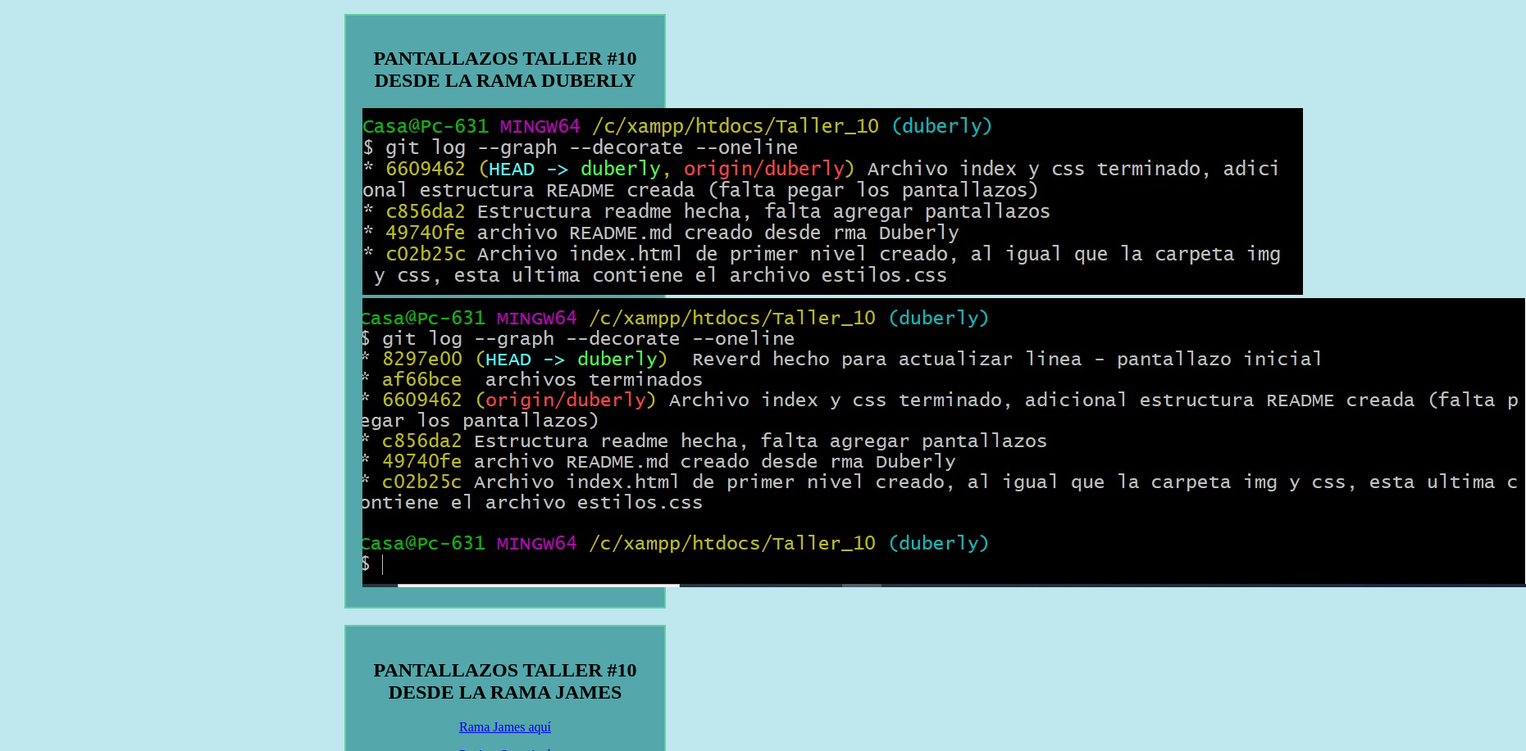
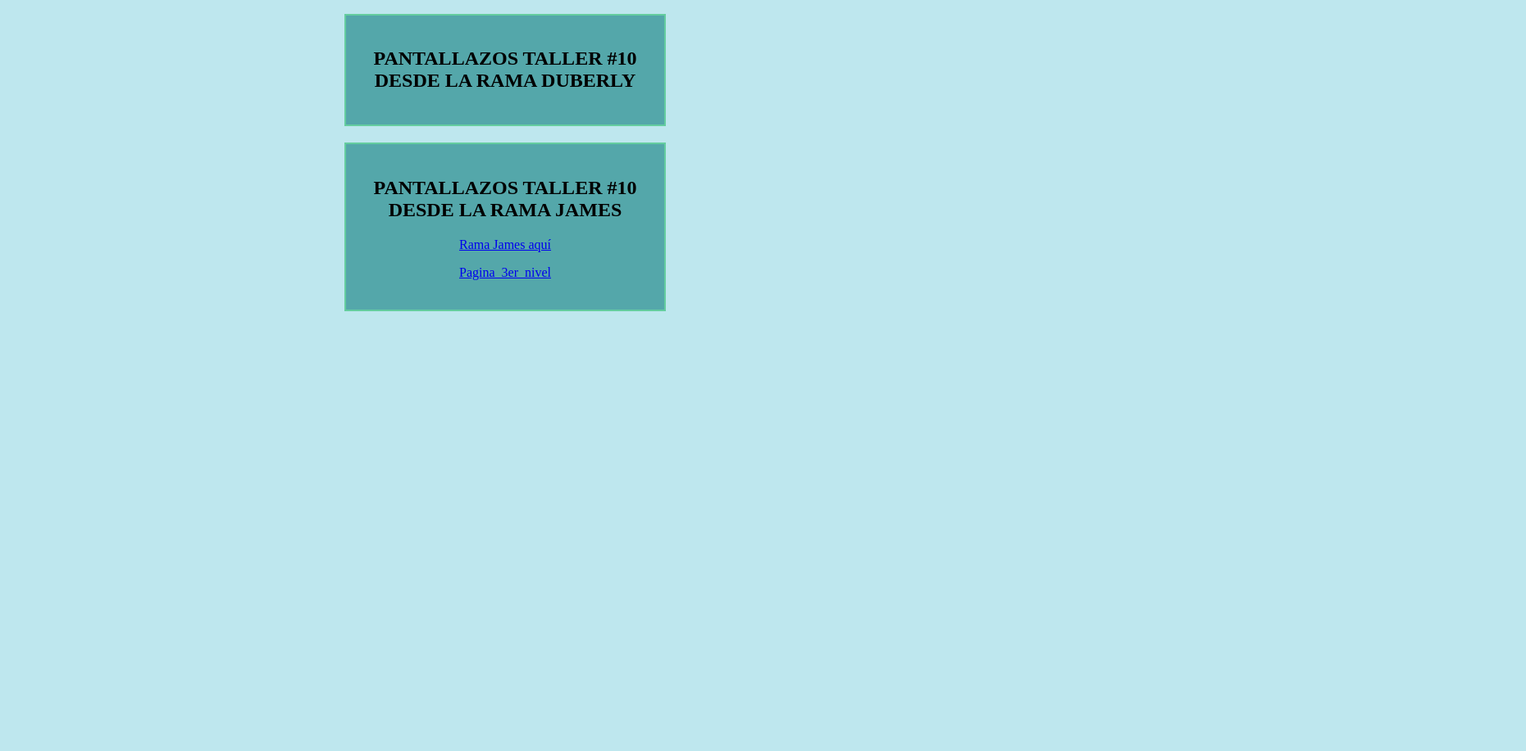
Before and after one commit to JamesGV/Taller_10, a plain HTML site: page index.html in a window 1280 px wide. Shown: the part 420-1337 px from the top of the page at 82% size, 1861 px wide, since content can reach past the window. After the commit the page ends 900 px from the top, so only its background shows below. Drawn offline with Linux system fonts and the light colour scheme.

```diff
--- a/index.html
+++ b/index.html
@@ -12,8 +12,7 @@
     </div>
     <div>
         <h2>PANTALLAZOS TALLER #10 DESDE LA RAMA DUBERLY</h2>
-        <img style="text-align: center;"class="center" src="img/pantallazo_duberly_1.jpg"/>
-        <img style="text-align: center;"class="center" src="img/pantallazo_duberly_2.jpg"/>
+
     </div>
     <div>
         <h2>PANTALLAZOS TALLER #10 DESDE LA RAMA JAMES</h2>
```
